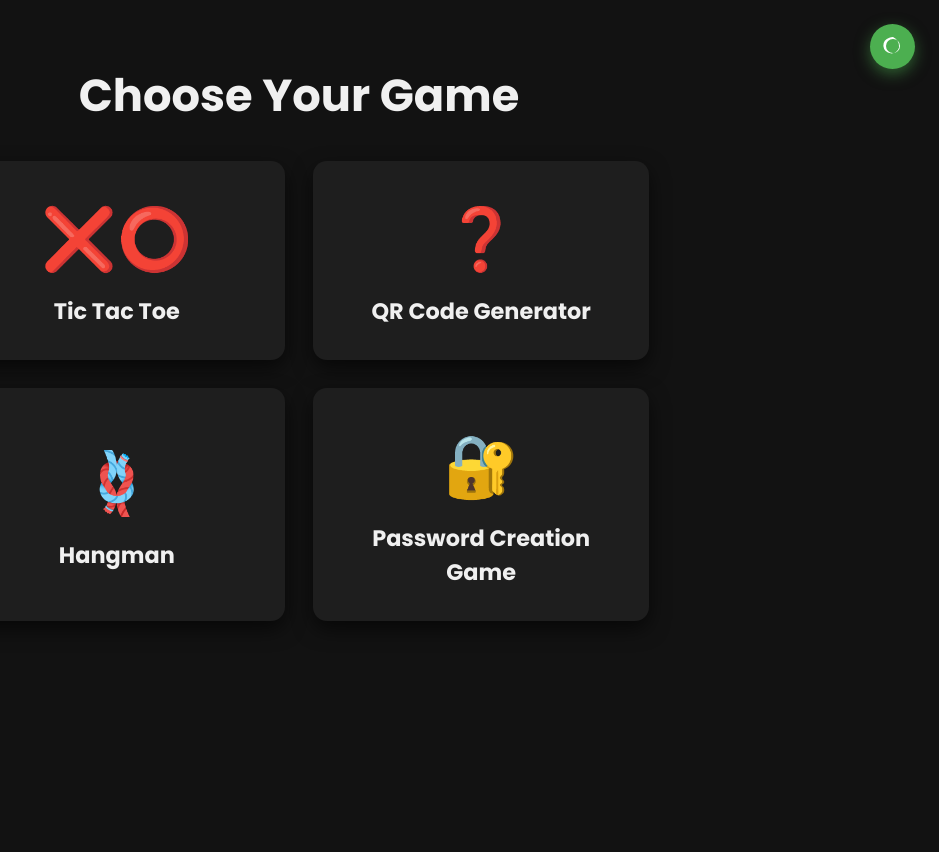
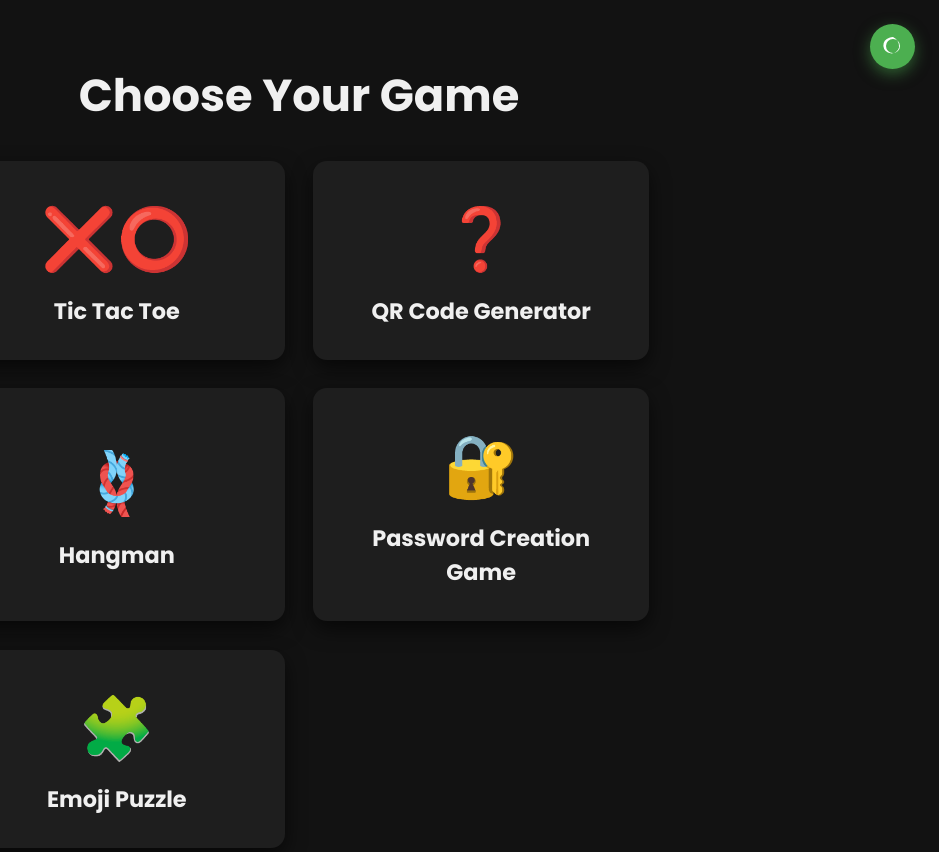
Before and after one commit to synorix-dev/synorix, a plain HTML site: page games.html in a window 1280 px wide. Shown: the whole page, without its empty margins (341-1280 px from the left). Before the commit the page ends 800 px from the top, so only its background shows below. Drawn offline with Linux system fonts and the light colour scheme.

Commit message:
Update games.html

```diff
--- a/games.html
+++ b/games.html
@@ -1,5 +1,5 @@
 <!DOCTYPE html>
-<html lang="en">
+<html lang="="en">
 <head>
 <meta charset="UTF-8" />
 <meta name="viewport" content="width=device-width, initial-scale=1" />
@@ -169,6 +169,10 @@
     <div class="game-icon" aria-hidden="true">🔐</div>
     Password Creation Game
   </a>
+  <a href="./puzzle.html" class="game-card" role="listitem" tabindex="0">
+    <div class="game-icon" aria-hidden="true">🧩</div>
+    Emoji Puzzle
+  </a>
 </div>
 
 <script>
```
